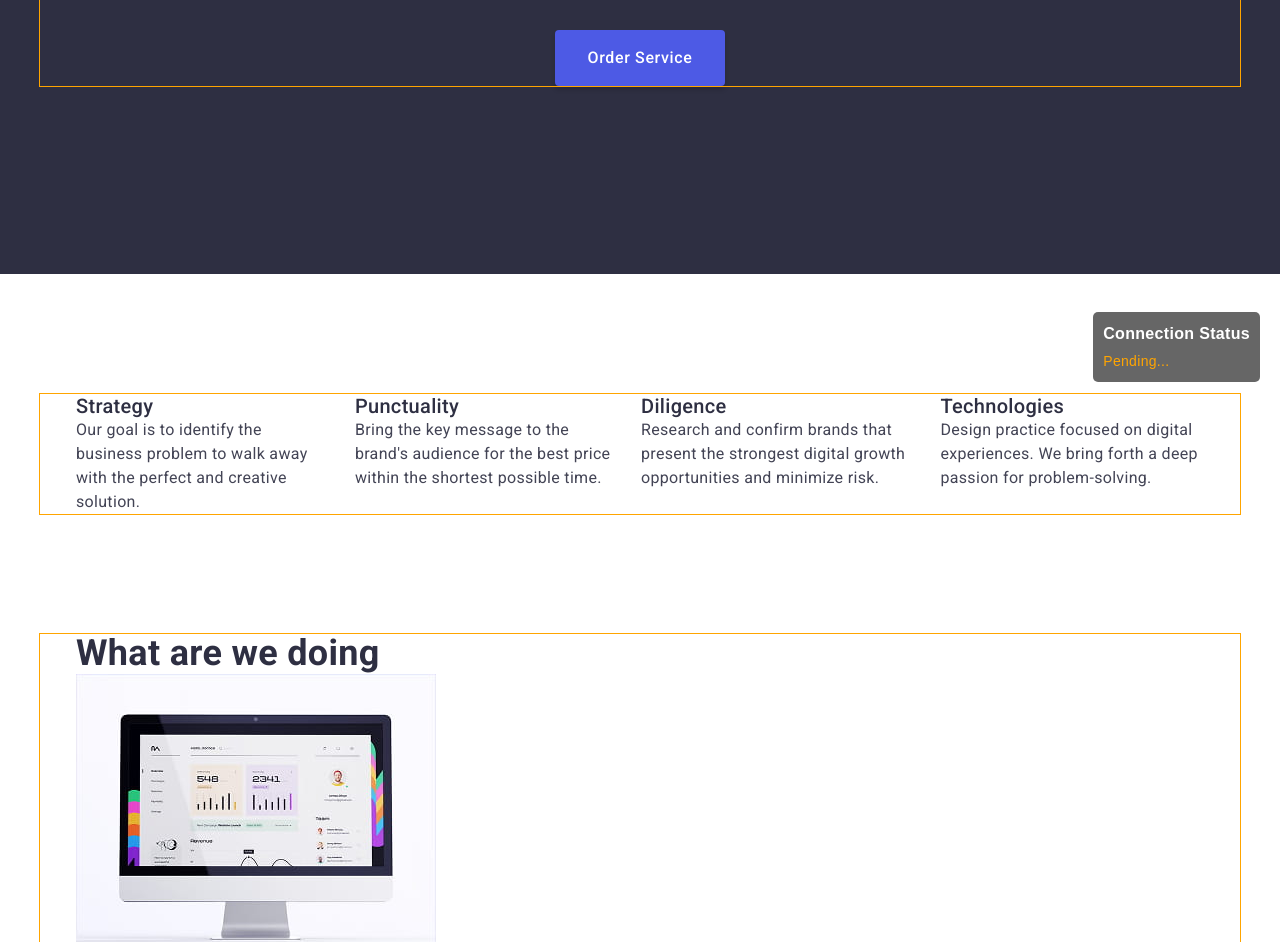
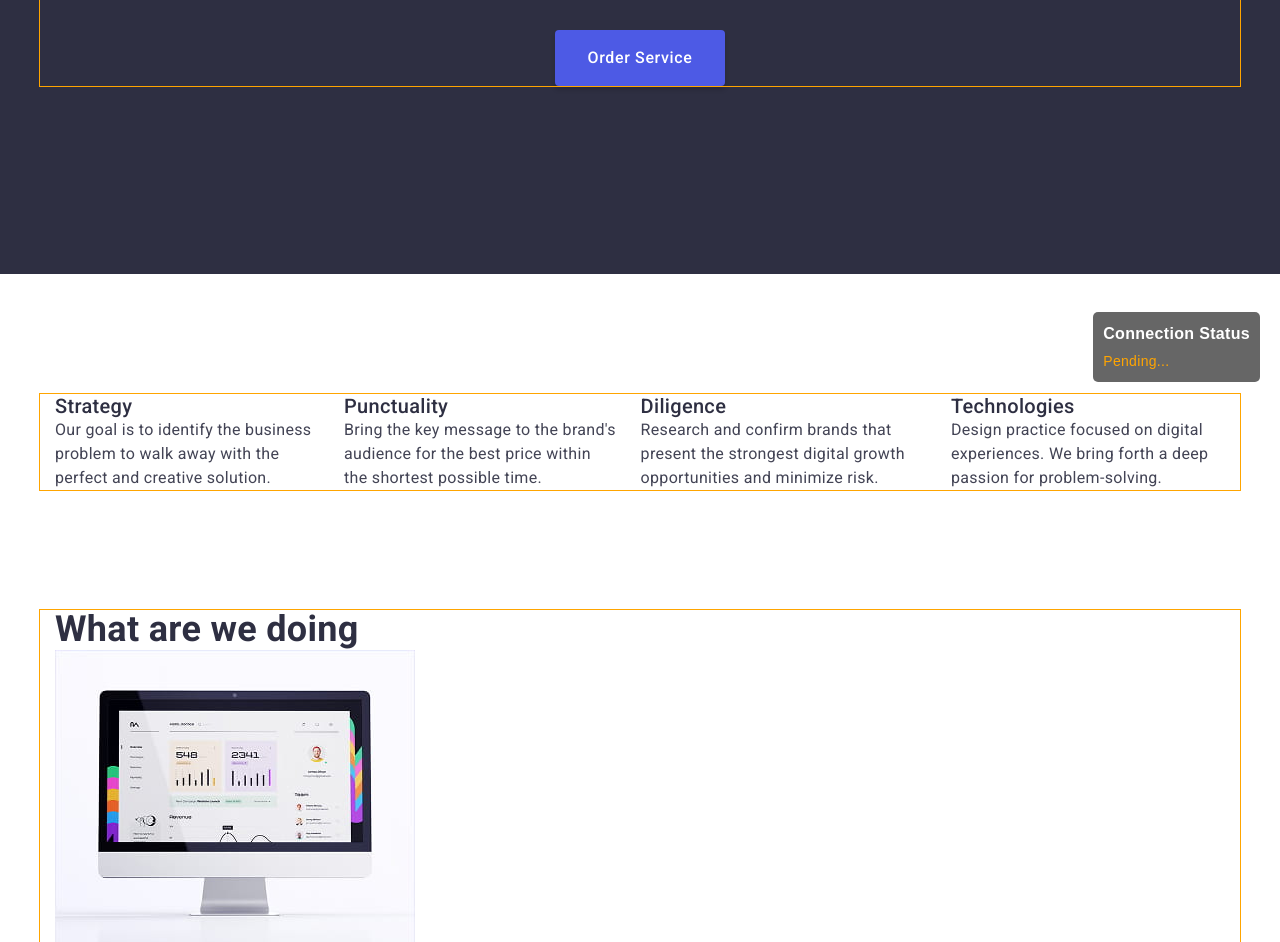
Before and after one commit to ArIonMark1/Markup_WebStudio, a plain HTML site: page index.html in a window 1280 px wide. Shown: the part 398-1340 px from the top of the page. Drawn offline with nearby package versions, Linux system fonts and the light colour scheme.

Commit message:
new styles features

```diff
--- a/styles/general.css
+++ b/styles/general.css
@@ -55,8 +55,8 @@ a {
 }
 .container {
   width: 1200px;
-  padding-right: 36px;
-  padding-left: 36px;
+  padding-right: 15px;
+  padding-left: 15px;
   margin: 0 auto;
   outline: 1px solid var(--color-pending);
 }
@@ -94,6 +94,7 @@ a {
   font-weight: 500;
   line-height: 1.2;
   color: var(--title-color);
+  margin: 0;
 }
 .section {
   display: flex;
```
